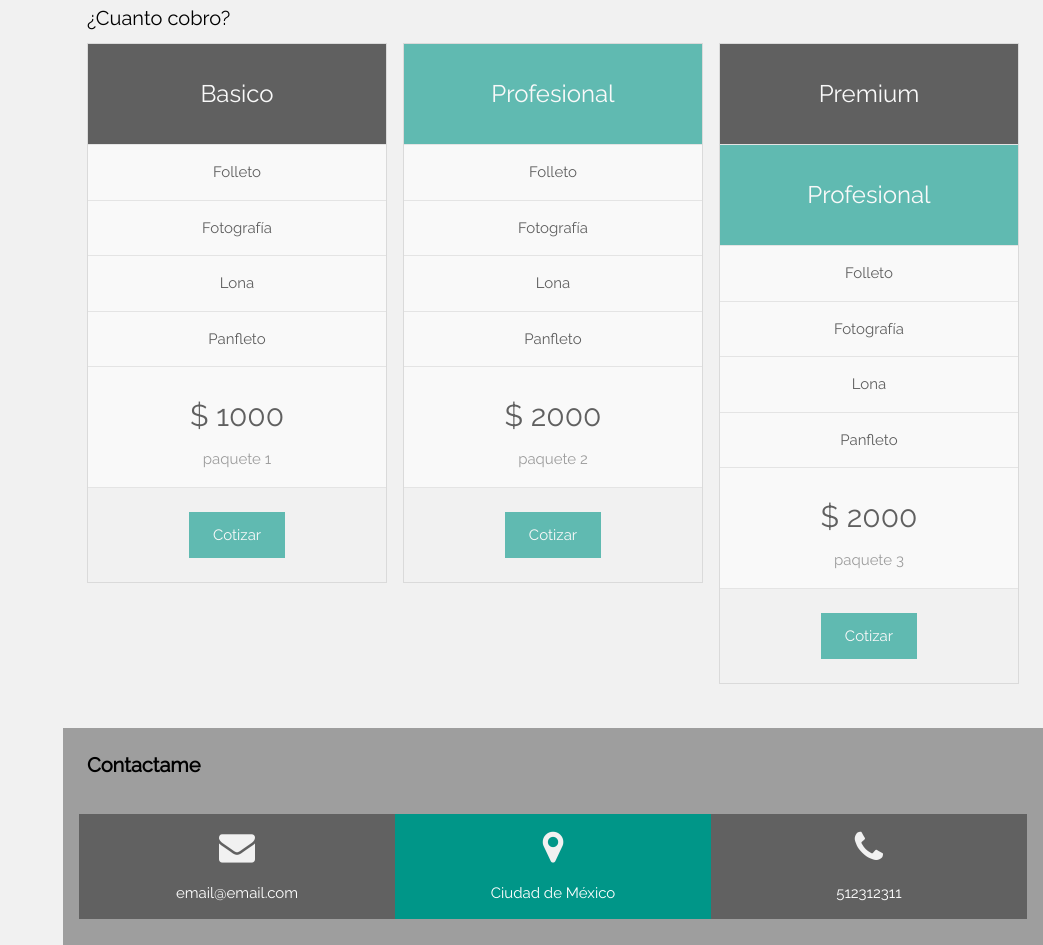
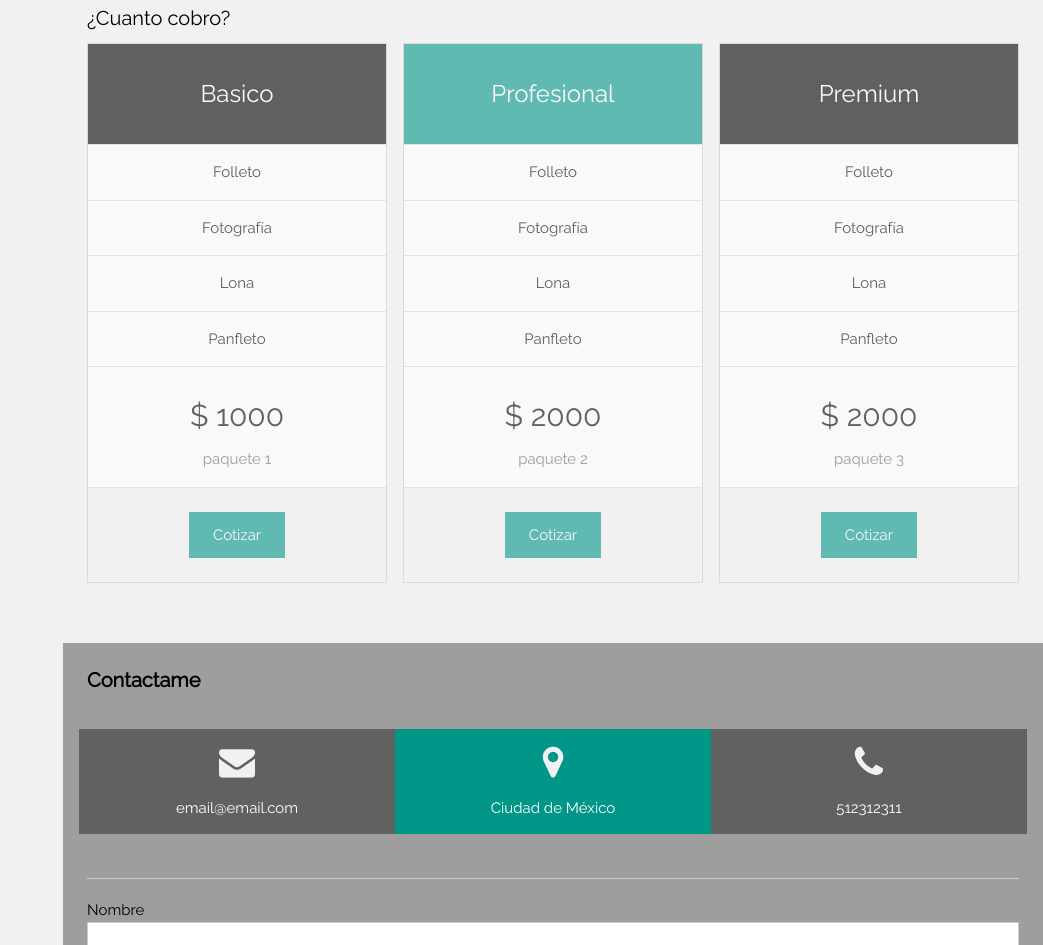
Before and after one commit to miguelangelsanchez/pruebaPagina2024, a plain HTML site: page index.html in a window 1280 px wide. Shown: the part 2040-2985 px from the top of the page, without its empty margins (237-1280 px from the left). Drawn offline with Linux system fonts and the light colour scheme.

Commit message:
Update index.html

```diff
--- a/index.html
+++ b/index.html
@@ -198,7 +198,6 @@ body,h1,h2,h3,h4,h5,h6 {font-family: "Raleway", sans-serif}
       <div class="w3-third">
         <ul class="w3-ul w3-border w3-white w3-center w3-opacity w3-hover-opacity-off">
           <li class="w3-black w3-xlarge w3-padding-32">Premium</li>
-          <li class="w3-teal w3-xlarge w3-padding-32">Profesional</li>
           <li class="w3-padding-16">Folleto</li>
           <li class="w3-padding-16">Fotografía</li>
           <li class="w3-padding-16">Lona</li>
```
